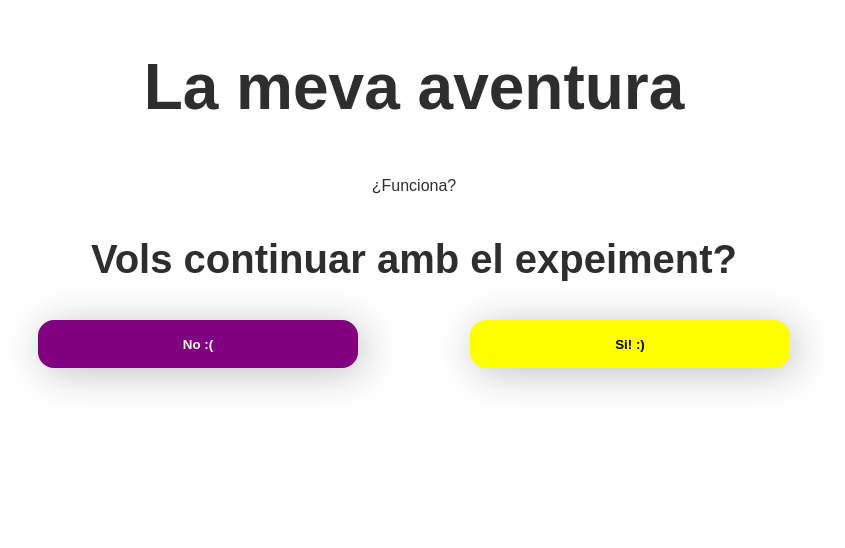
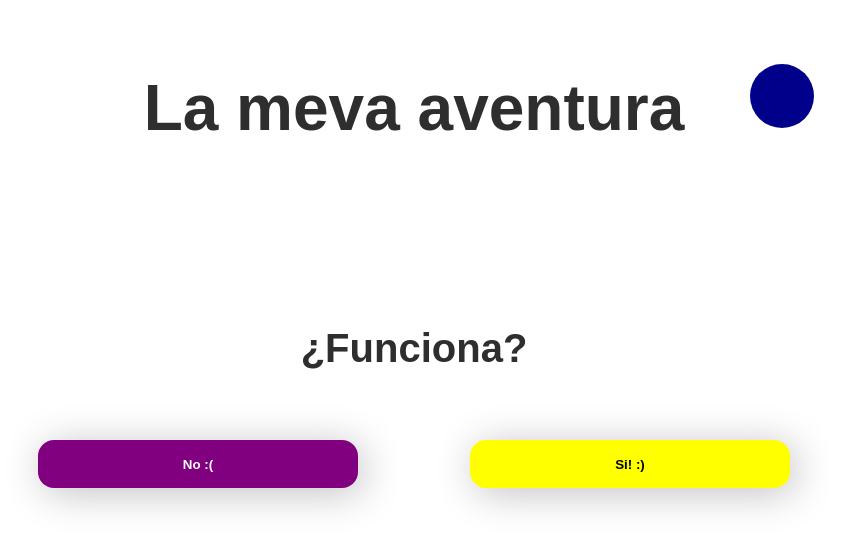
Before and after one commit to acasalsr/latevaaventura, a plain HTML site: page index.html in a window 1280 px wide. Shown: the whole page, without its empty margins (226-1071 px from the left). Drawn offline with Linux system fonts and the light colour scheme.

Commit message:
developingPageNumber

```diff
--- a/index.html
+++ b/index.html
@@ -8,18 +8,20 @@
     <title>Let's play!</title>
   </head>
   <body>
-    <header>
-      <div class="container-medium align-text-center">
+    <div id="pageCounter" class="circle">
+        <p id="pageNumberId" class="text-font-regular text-color-white"></p>
+    </div>
+    <header id="section-header" class="flex-vertical-center">
+      <div class="container-medium align-text-center margin-vertical margin-medium">
         <h1>La meva aventura</h1>
       </div>
     </header>
     <main>
       <section>
         <div class="container-medium flexbox-vertical-center">
-          <p id="paragraphStory" class="text align-text-center">¿Funciona?</p>
-          <h2 class="align-text-center">Vols continuar amb el expeiment?</h2>
+          <h2 id="paragraphStory" class="text align-text-center">¿Funciona?</h2>
         </div>
-        <div class="container-medium">
+        <div class="container-medium margin-vertical margin-medium">
           <div class="flexbox-horizontal-space-between">
             <button
               onclick="ferNo()"
@@ -51,15 +53,21 @@
         11: "¿Nos darà problemas?",
         12: "Lánzalo",
         112: "Escóndelo, sin problema",
-      },
+      }
     };
 
     let i = 9;
+    let pageNumber = 0;
     let text = document.querySelector("#paragraphStory");
     text.textContent = historia[pagina].question;
 
+    let pageNumberElement = document.querySelector("#pageNumberId");
+    pageNumberElement.textContent = pageNumber;
+
     function ferSi() {
       i++, (text.textContent = historia.si[i]);
+      pageNumber++;
+      pageNumberElement.textContent = pageNumber;
     }
 
     function ferNo() {
@@ -72,5 +80,7 @@
         text.textContent = historia.no[i];
       }
     }
+    pageNumber++;
+    pageNumberElement.textContent = pageNumber;
   </script>
 </html>
--- a/style.css
+++ b/style.css
@@ -1,9 +1,36 @@
+* {
+    margin: 0;
+    padding: 0;
+}
+
 body {
  font-family: montserrat, sans-serif;
  font-size: 1rem;
  line-height: 1.4;
  color: rgb(46, 46, 46);
 }
+#pageCounter{
+    position: fixed;
+    left: auto;
+    top: 4rem;
+    right: 15rem;
+    bottom: auto;
+
+}
+.circle{
+    width: 4rem;
+    height: 4rem;
+    border-radius: 50%;
+    background-color: darkblue;
+    display: flex;
+    flex-direction: column;
+    align-items: center;
+    justify-content: center;
+}
+#section-header {
+    height: 20rem;
+}
+
 
 .flex-vertical-center {
     display: flex;
@@ -13,11 +40,6 @@ body {
     display: flex;
     flex-direction: row;
     justify-content: space-around;
-}
-
-.container-medium {
-    width: 54rem;
-    margin: auto;
 }
 
 h1 {
@@ -53,3 +75,15 @@ button {
 .text-bold{
     font-weight: bold;
 }
+.margin-medium {
+    margin: 4rem;
+}
+.margin-vertical {
+    margin-left: 0rem;
+    margin-right: 0rem;
+}
+.container-medium {
+    width: 54rem;
+    margin-right: auto;
+    margin-left: auto;
+}
```
